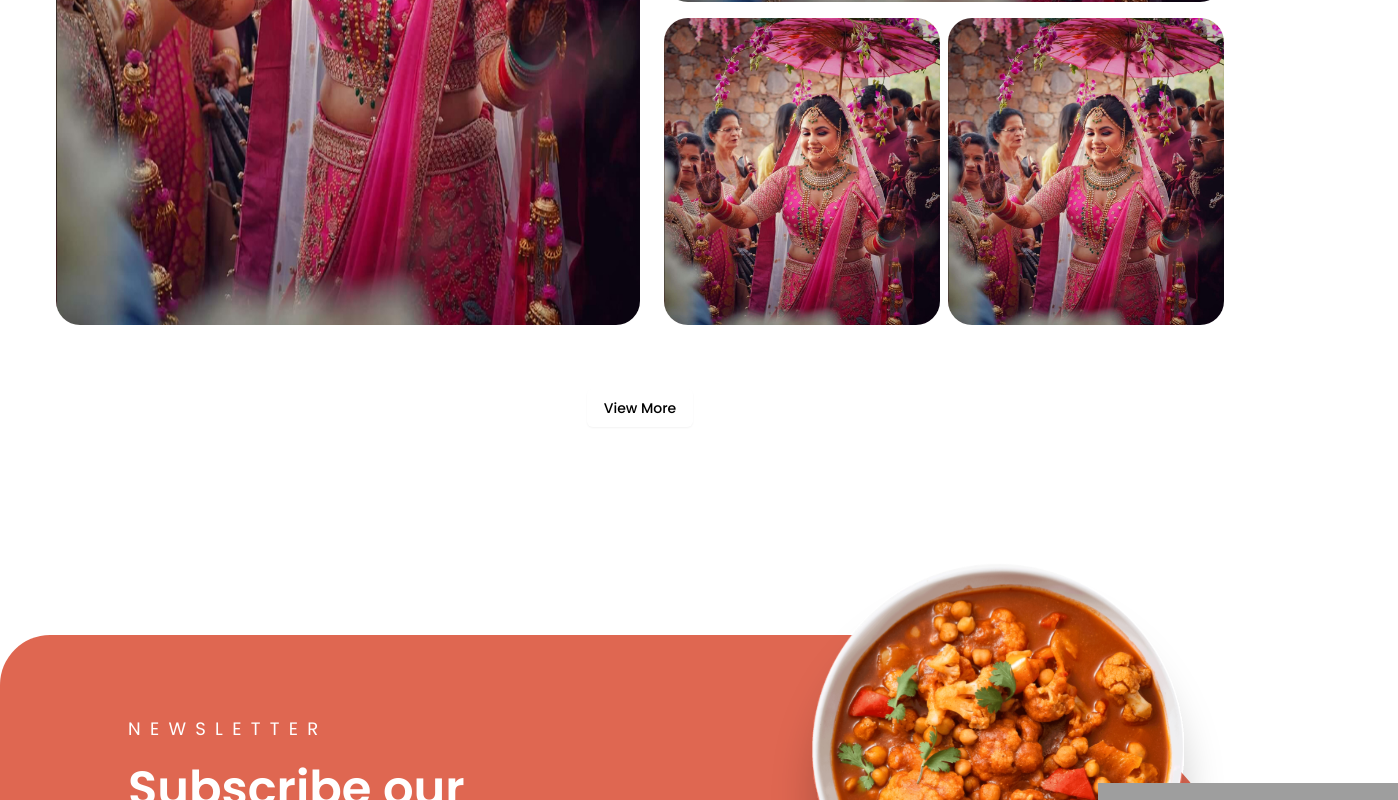
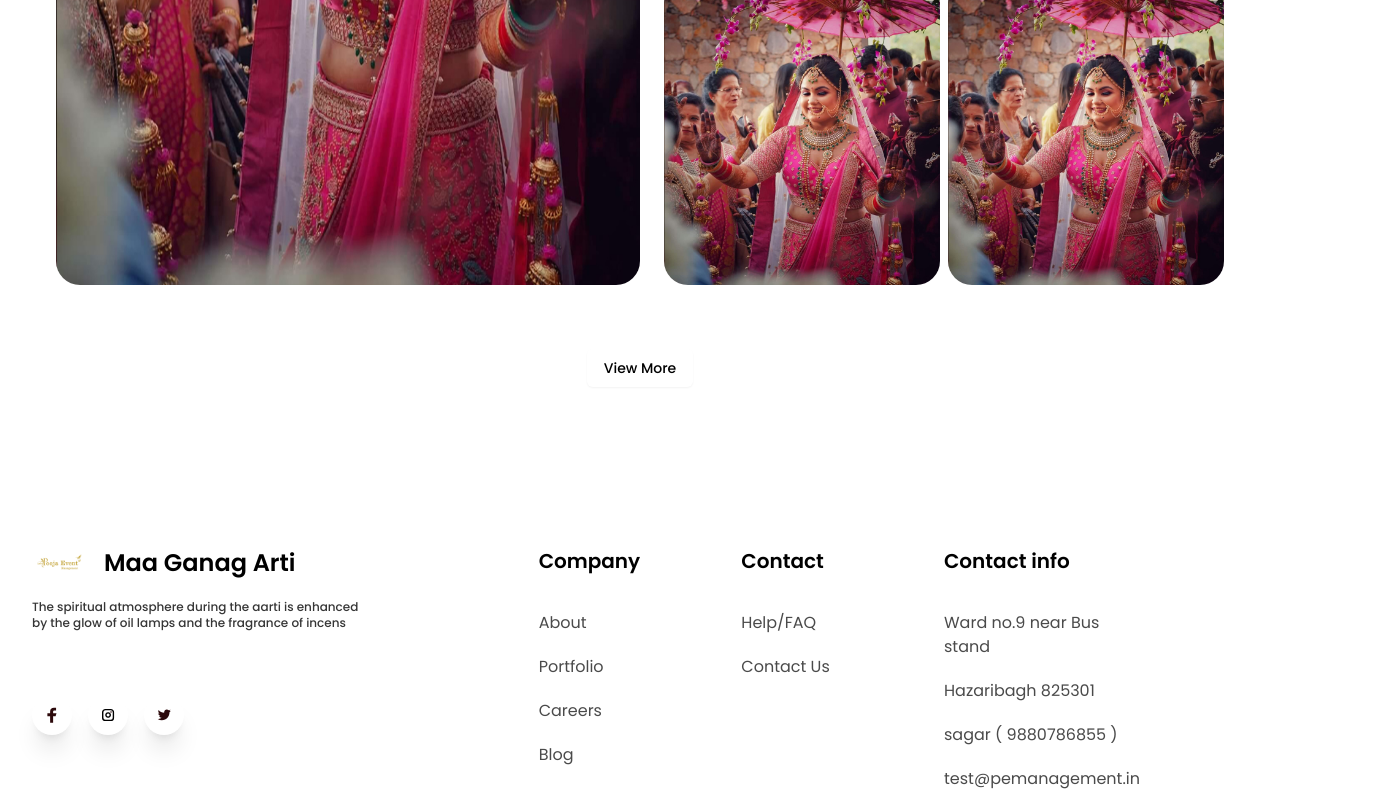
Before and after one commit to Bablu12072001/Maa-ganga-arti, a Next.js app: page / in a window 1280 px wide. Shown: the part 4706-5506 px from the top of the page, 1398 px wide, since content can reach past the window. Built offline with nearby package versions, Linux system fonts and the light colour scheme; grey boxes are pictures that could not be loaded.

Commit message:
message error fixed

```diff
--- a/app/components/Cook/index.tsx
+++ b/app/components/Cook/index.tsx
@@ -46,7 +46,7 @@
                                 </div>
                                 <div>
                                     <label className="block text-sm font-medium text-gray-700">Message</label>
-                                    <textarea className="mt-1 block w-full rounded-md border-gray-300 shadow-sm focus:border-indigo-500 focus:ring-indigo-500 sm:text-sm" rows="4" placeholder="Enter Your Message"></textarea>
+                                    <textarea className="mt-1 block w-full rounded-md border-gray-300 shadow-sm focus:border-indigo-500 focus:ring-indigo-500 sm:text-sm"   placeholder="Enter Your Message"></textarea>
                                 </div>
                                 <div>
                                     <button type="submit" className="inline-flex justify-center py-2 px-4 border border-transparent shadow-sm text-sm font-medium rounded-md text-white bg-indigo-600 hover:bg-indigo-700 focus:outline-none focus:ring-2 focus:ring-offset-2 focus:ring-indigo-500">
--- a/app/page.tsx
+++ b/app/page.tsx
@@ -18,7 +18,7 @@
       <Cook />
       <Expert />
       <Gallery />
-      <Newsletter />
+      {/* <Newsletter /> */}
       </main>
 
   )
```
